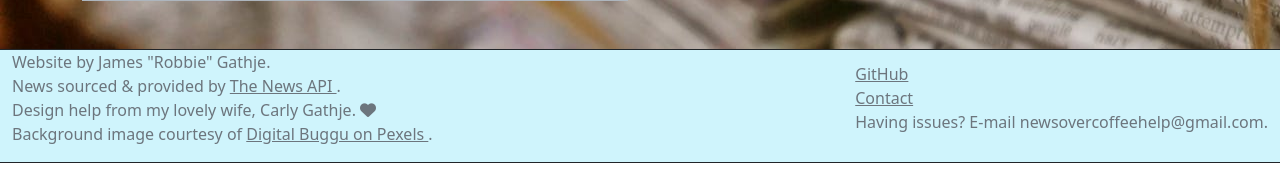
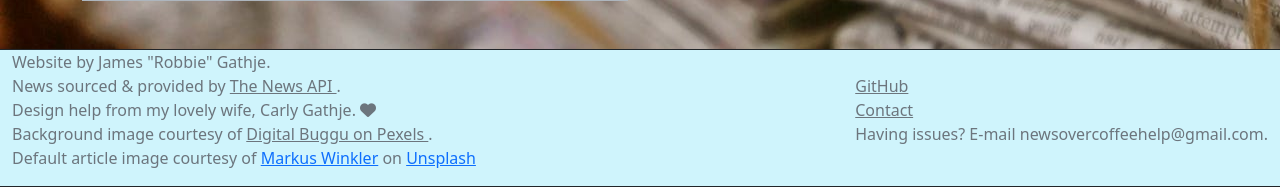
Before and after one commit to robbiegathje/news-aggregator, a Flask app: page /register in a window 1280 px wide. Shown: the part 1386-1573 px from the top of the page. Before the commit the page ends 1549 px from the top, so only its background shows below. Run offline with Flask 3, Linux system fonts and the light colour scheme; data that the repository does not hold is empty; some libraries are stand-ins or nearby versions.

Commit message:
fix: display default image when article source image is missing, corrupted, or otherwise problematic

```diff
--- a/static/app.js
+++ b/static/app.js
@@ -61,7 +61,11 @@ function generateNewsArticleHTML(articleData) {
 	articleCard.className = 'card h-100';
 	let cardImage = document.createElement('img');
 	cardImage.src = articleData.image_url;
-	cardImage.className = 'card-img-top h-50';
+	cardImage.className = 'card-img-top';
+	cardImage.style = 'max-height: 300px;';
+	cardImage.setAttribute(
+		'onerror',
+		'this.onerror=null;this.src="/static/images/default-article-image.jpg";');
 	let cardBody = document.createElement('div');
 	cardBody.className = 'card-body';
 	let cardTitle = document.createElement('h5');
--- a/static/style.css
+++ b/static/style.css
@@ -3,3 +3,9 @@
 	background-image: url(/static/images/login-and-register-background.jpeg);
 	background-repeat: no-repeat;
 };
+
+/* .card-img-top {
+	due to Bootstrap overriding issues,
+	'max-height: 300px;' has been set as inline style
+	for each of these elements in app.js
+} */
--- a/templates/base.html
+++ b/templates/base.html
@@ -119,7 +119,13 @@
 						Background image courtesy of
 						<a class="text-secondary" href="https://www.pexels.com/@digitalbuggu/">
 							Digital Buggu on Pexels
-						</a>.
+						</a>.<br>
+						Default article image courtesy of
+						<a href="https://unsplash.com/@markuswinkler?utm_source=unsplash&utm_medium=referral&utm_content=creditCopyText">
+							Markus Winkler</a> on
+						<a href="https://unsplash.com/photos/aId-xYRTlEc?utm_source=unsplash&utm_medium=referral&utm_content=creditCopyText">
+							Unsplash
+						</a>
 					</p>
 				</div>
 				<div class="col d-flex justify-content-end text-right">
```
Also changed, not shown: static/images/default-article-image.jpg (added).
